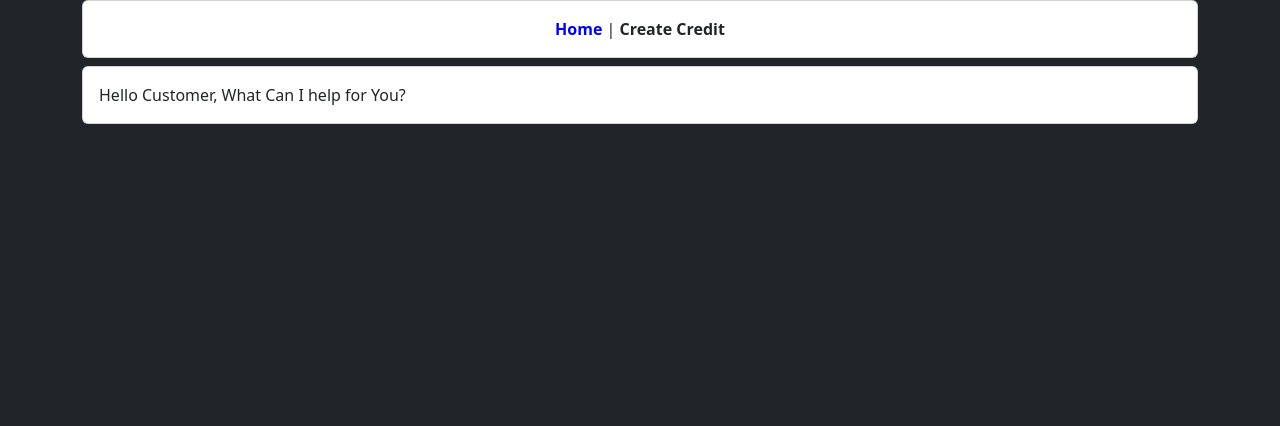
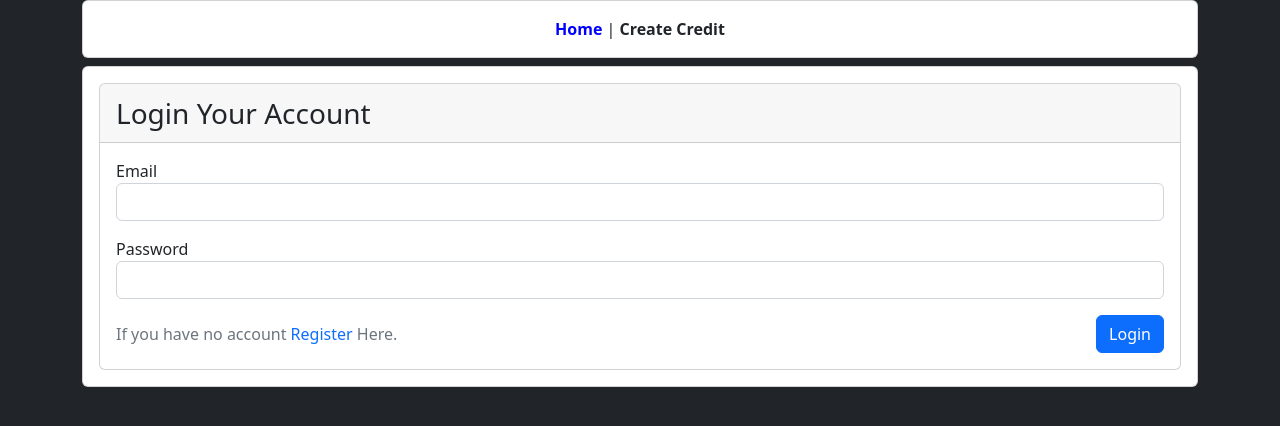
Before and after one commit to r1d3rzz/my_wallet, a Vue app: page / in a window 1280 px wide. Shown: the top 426 px of the page. Built offline with nearby package versions, Linux system fonts and the light colour scheme.

Commit message:
login ui

```diff
--- /dev/null
+++ b/src/components/users/LoginView.vue
@@ -0,0 +1,37 @@
+<template>
+  <div class="card">
+    <div class="card-header">
+      <div class="fs-3">Login Your Account</div>
+    </div>
+    <div class="card-body">
+      <div class="alert alert-danger" v-if="false">Error</div>
+
+      <div class="form-group mb-3">
+        <label for="email">Email</label>
+        <input type="email" id="email" class="form-control" />
+      </div>
+
+      <div class="form-group mb-3">
+        <label for="password">Password</label>
+        <input type="password" id="password" class="form-control" />
+      </div>
+
+      <div class="form-group d-flex justify-content-between align-items-center">
+        <div class="text-muted">
+          If you have no account
+          <router-link
+            :to="{ name: 'createCredit' }"
+            class="text-decoration-none"
+            >Register</router-link
+          >
+          Here.
+        </div>
+        <button class="btn btn-primary">Login</button>
+      </div>
+    </div>
+  </div>
+</template>
+<script>
+export default {};
+</script>
+<style></style>
--- a/src/views/HomeView.vue
+++ b/src/views/HomeView.vue
@@ -1,14 +1,17 @@
 <template>
   <div class="card">
     <div class="card-body">
-      <div>Hello Customer, What Can I help for You?</div>
+      <LoginView />
     </div>
   </div>
 </template>
 
 <script>
+import LoginView from "../components/users/LoginView";
 export default {
   name: "HomeView",
-  components: {},
+  components: {
+    LoginView,
+  },
 };
 </script>
```
